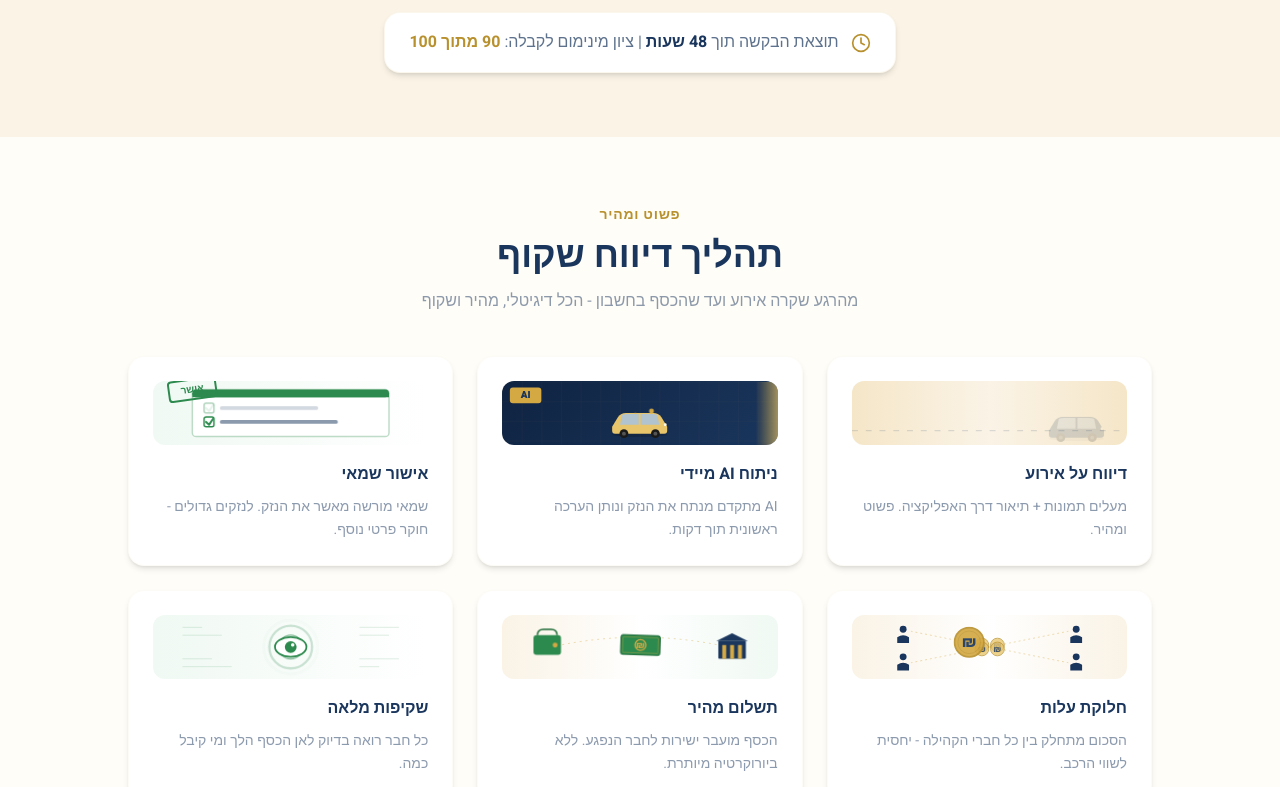
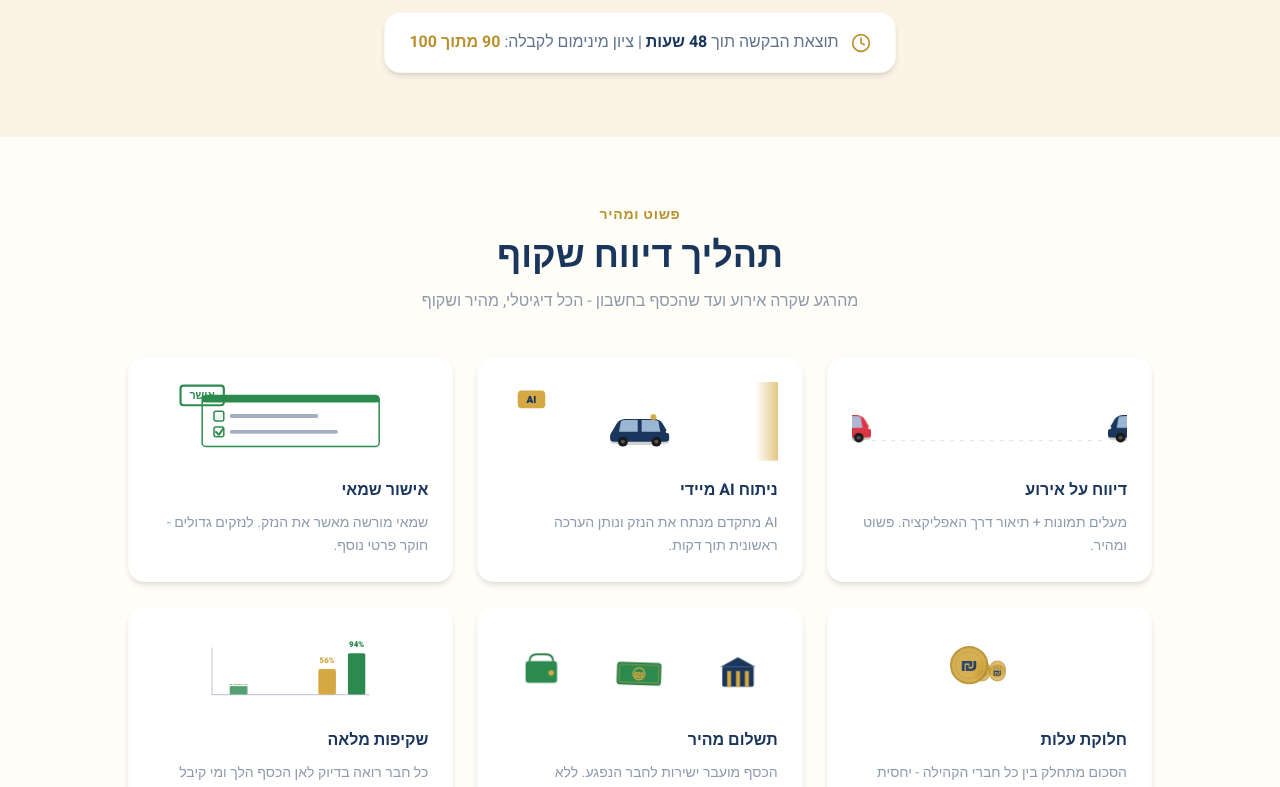
Before and after one commit to netanelmazuz7/alumot-shibolim, a Next.js app: page / in a window 1280 px wide. Shown: the part 3208-3995 px from the top of the page. Built offline with nearby package versions, Linux system fonts and the light colour scheme.

Commit message:
Major content updates: brand rename, accessibility, FAQ cleanup

```diff
--- a/src/app/page.tsx
+++ b/src/app/page.tsx
@@ -227,7 +227,7 @@
               <div className="absolute -top-4 -right-4 w-12 h-12 bg-gold rounded-2xl flex items-center justify-center text-white font-black text-xl shadow-lg">
                 3
               </div>
-              <div className="w-20 h-20 rounded-2xl bg-primary/10 flex items-center justify-center mb-6">
+              <div className="w-20 h-20 rounded-2xl bg-gold/10 flex items-center justify-center mb-6">
                 <SavingTogetherAnimation />
               </div>
               <h3 className="text-xl font-bold text-primary mb-3">
--- a/src/components/HomeAnimations.tsx
+++ b/src/components/HomeAnimations.tsx
@@ -1,48 +1,30 @@
 "use client";
 
 /**
- * Polished SVG animations for the homepage.
- * Every animation is a single viewBox-scaled SVG - predictable at any size,
- * no emoji, consistent palette, smooth easing.
+ * Clean, minimal SVG animations for the homepage.
+ * No backgrounds on strips - they sit directly on the white card.
  */
 
 /* =========================================================
-   Icons that sit inside a small circular badge (80x80)
+   Badge-sized animations (80x80 inside colored circles)
    ========================================================= */
 
-/** מוגנים יחד - שני אנשים רכונים פנימה סביב מגן פועם */
+/** מוגנים יחד - שני אנשים רכונים סביב מגן פועם */
 export function ProtectedTogetherAnimation() {
   return (
-    <svg
-      viewBox="0 0 120 80"
-      className="w-full h-full"
-      aria-hidden="true"
-    >
-      {/* Left person */}
+    <svg viewBox="0 0 120 80" className="w-full h-full" aria-hidden="true">
       <g className="anim-lean-left" style={{ color: "#2d8a4e" }}>
         <circle cx="22" cy="30" r="7" fill="currentColor" />
-        <path
-          d="M 12 44 Q 22 39 32 44 L 32 62 L 12 62 Z"
-          fill="currentColor"
-        />
+        <path d="M 12 44 Q 22 39 32 44 L 32 62 L 12 62 Z" fill="currentColor" />
       </g>
-      {/* Right person */}
       <g className="anim-lean-right" style={{ color: "#2d8a4e" }}>
         <circle cx="98" cy="30" r="7" fill="currentColor" />
-        <path
-          d="M 88 44 Q 98 39 108 44 L 108 62 L 88 62 Z"
-          fill="currentColor"
-        />
+        <path d="M 88 44 Q 98 39 108 44 L 108 62 L 88 62 Z" fill="currentColor" />
       </g>
-      {/* Shield center */}
       <g className="anim-shield-breathe">
         <path
           d="M 60 18 L 78 26 L 78 44 Q 78 58 60 66 Q 42 58 42 44 L 42 26 Z"
           fill="#2d8a4e"
-        />
-        <path
-          d="M 60 18 L 78 26 L 78 44 Q 78 58 60 66 Q 42 58 42 44 L 42 26 Z"
-          fill="none"
           stroke="#1e6b38"
           strokeWidth="1.5"
         />
@@ -59,15 +41,10 @@
   );
 }
 
-/** חוסכים יחד - מטבעות נופלים על ערימה שגדלה */
+/** חוסכים יחד - מטבעות נופלים לערימה */
 export function SavingTogetherAnimation() {
   return (
-    <svg
-      viewBox="0 0 120 80"
-      className="w-full h-full"
-      aria-hidden="true"
-    >
-      {/* Falling coins */}
+    <svg viewBox="0 0 120 80" className="w-full h-full" aria-hidden="true">
       <g className="anim-coin-drop-1">
         <circle cx="60" cy="18" r="6.5" fill="#d4a843" stroke="#b8912e" strokeWidth="1.3" />
         <text x="60" y="22" textAnchor="middle" fontSize="9" fontWeight="900" fill="#1a365d">₪</text>
@@ -80,7 +57,6 @@
         <circle cx="78" cy="18" r="6.5" fill="#d4a843" stroke="#b8912e" strokeWidth="1.3" />
         <text x="78" y="22" textAnchor="middle" fontSize="9" fontWeight="900" fill="#1a365d">₪</text>
       </g>
-      {/* Stack growing */}
       <g className="anim-stack-rise">
         <ellipse cx="60" cy="64" rx="32" ry="4.5" fill="#b8912e" opacity="0.25" />
         <rect x="30" y="56" width="60" height="8" rx="4" fill="#d4a843" stroke="#b8912e" strokeWidth="1.2" />
@@ -92,24 +68,15 @@
 }
 
 /* =========================================================
-   Full-width strips for the claim process grid
-   Each strip is a single SVG, 280x64 viewBox, that scales to card width.
+   Process strips - clean SVGs on transparent background
+   Each is 280x80 viewBox, rendered full card width
    ========================================================= */
 
-const stripClass =
-  "w-full h-16 mb-4 rounded-xl";
-
-function StripFrame({
-  bg,
-  children,
-}: {
-  bg: string;
-  children: React.ReactNode;
-}) {
+function Strip({ children }: { children: React.ReactNode }) {
   return (
-    <div className={`${stripClass} overflow-hidden`} style={{ background: bg }}>
+    <div className="w-full h-20 mb-4">
       <svg
-        viewBox="0 0 280 64"
+        viewBox="0 0 280 80"
         preserveAspectRatio="xMidYMid meet"
         className="w-full h-full"
         aria-hidden="true"
@@ -120,305 +87,231 @@
   );
 }
 
-/** רכב מפורט וחזותי */
-function Car({
-  x,
-  y,
-  color,
-  flip = false,
-  className,
-}: {
-  x: number;
-  y: number;
-  color: string;
-  flip?: boolean;
-  className?: string;
-}) {
+/* ---- Shared: detailed car shape centered around (0,0) ---- */
+function CarGlyph({ color, flip = false }: { color: string; flip?: boolean }) {
   return (
-    <g
-      transform={`translate(${x} ${y})${flip ? " scale(-1 1)" : ""}`}
-      className={className}
-    >
-      {/* shadow */}
-      <ellipse cx="0" cy="20" rx="28" ry="2.5" fill="#000" opacity="0.15" />
-      {/* body */}
+    <g transform={flip ? "scale(-1 1)" : undefined}>
+      <ellipse cx="0" cy="22" rx="30" ry="2.5" fill="#000" opacity="0.18" />
       <path
-        d="M -28 12 L -22 2 Q -19 -2 -14 -2 L 14 -2 Q 19 -2 22 2 L 28 12 L 28 16 Q 28 19 25 19 L -25 19 Q -28 19 -28 16 Z"
+        d="M -30 14 L -23 2 Q -20 -2 -14 -2 L 14 -2 Q 20 -2 23 2 L 30 14 L 30 18 Q 30 21 27 21 L -27 21 Q -30 21 -30 18 Z"
         fill={color}
       />
-      {/* windows */}
-      <path
-        d="M -18 0 Q -16 -1 -13 -1 L -1 -1 L -1 10 L -20 10 Z"
-        fill="#a8c4e0"
-        opacity="0.85"
-      />
-      <path
-        d="M 1 -1 L 13 -1 Q 16 -1 18 0 L 20 10 L 1 10 Z"
-        fill="#a8c4e0"
-        opacity="0.85"
-      />
-      {/* wheels */}
-      <circle cx="-16" cy="19" r="4.5" fill="#1a1a1a" />
-      <circle cx="-16" cy="19" r="2" fill="#555" />
-      <circle cx="16" cy="19" r="4.5" fill="#1a1a1a" />
-      <circle cx="16" cy="19" r="2" fill="#555" />
-      {/* headlight */}
-      <circle cx="26" cy="10" r="1.5" fill="#fffbe6" />
+      <path d="M -19 0 Q -17 -1 -14 -1 L -2 -1 L -2 11 L -21 11 Z" fill="#a8c4e0" opacity="0.9" />
+      <path d="M 2 -1 L 14 -1 Q 17 -1 19 0 L 21 11 L 2 11 Z" fill="#a8c4e0" opacity="0.9" />
+      <circle cx="-17" cy="21" r="5" fill="#1a1a1a" />
+      <circle cx="-17" cy="21" r="2" fill="#555" />
+      <circle cx="17" cy="21" r="5" fill="#1a1a1a" />
+      <circle cx="17" cy="21" r="2" fill="#555" />
+      <circle cx="28" cy="11" r="1.5" fill="#fffbe6" />
     </g>
   );
 }
 
-/** 1. דיווח על אירוע - שני רכבים נוסעים זה מול זה ומתנגשים */
+/** 1. דיווח על אירוע - שני רכבים מכיוונים מנוגדים מתנגשים באמצע */
 export function CarsCollideStrip() {
   return (
-    <StripFrame bg="linear-gradient(90deg, #f5e6c8 0%, #faf3e6 50%, #f5e6c8 100%)">
-      {/* road lines */}
-      <line
-        x1="0"
-        y1="50"
-        x2="280"
-        y2="50"
-        stroke="#1a365d"
-        strokeOpacity="0.18"
-        strokeWidth="1"
-        strokeDasharray="6 8"
-      />
-      {/* Right-side car (blue) approaches from right */}
-      <g className="anim-car-r">
-        <Car x={220} y={38} color="#1a365d" />
+    <Strip>
+      {/* ground line */}
+      <line x1="20" y1="60" x2="260" y2="60" stroke="#1a365d" strokeOpacity="0.15" strokeWidth="1" strokeDasharray="4 6" />
+
+      {/* Left car - comes from left, moves toward center, bounces back */}
+      <g transform="translate(140 36)">
+        <g className="anim-car-from-left">
+          <g transform="translate(-30 0)">
+            <CarGlyph color="#dc3545" />
+          </g>
+        </g>
       </g>
-      {/* Left-side car (red) approaches from left, flipped */}
-      <g className="anim-car-l">
-        <Car x={60} y={38} color="#dc3545" flip />
+
+      {/* Right car - comes from right, moves toward center, bounces back */}
+      <g transform="translate(140 36)">
+        <g className="anim-car-from-right">
+          <g transform="translate(30 0)">
+            <CarGlyph color="#1a365d" flip />
+          </g>
+        </g>
       </g>
-      {/* Impact sparks at center */}
-      <g className="anim-spark" transform="translate(140 36)">
-        <line x1="0" y1="0" x2="0" y2="-12" stroke="#d4a843" strokeWidth="2" strokeLinecap="round" />
-        <line x1="0" y1="0" x2="8" y2="-8" stroke="#d4a843" strokeWidth="2" strokeLinecap="round" />
-        <line x1="0" y1="0" x2="-8" y2="-8" stroke="#d4a843" strokeWidth="2" strokeLinecap="round" />
-        <line x1="0" y1="0" x2="12" y2="0" stroke="#dc3545" strokeWidth="2" strokeLinecap="round" />
-        <line x1="0" y1="0" x2="-12" y2="0" stroke="#dc3545" strokeWidth="2" strokeLinecap="round" />
-        <circle cx="0" cy="0" r="3" fill="#d4a843" />
+
+      {/* Impact burst at center */}
+      <g className="anim-impact" transform="translate(140 34)">
+        <line x1="0" y1="0" x2="0" y2="-14" stroke="#d4a843" strokeWidth="2.5" strokeLinecap="round" />
+        <line x1="0" y1="0" x2="10" y2="-10" stroke="#d4a843" strokeWidth="2.5" strokeLinecap="round" />
+        <line x1="0" y1="0" x2="-10" y2="-10" stroke="#d4a843" strokeWidth="2.5" strokeLinecap="round" />
+        <line x1="0" y1="0" x2="14" y2="0" stroke="#dc3545" strokeWidth="2.5" strokeLinecap="round" />
+        <line x1="0" y1="0" x2="-14" y2="0" stroke="#dc3545" strokeWidth="2.5" strokeLinecap="round" />
       </g>
-    </StripFrame>
+    </Strip>
   );
 }
 
-/** 2. ניתוח AI - רכב במרכז, קרן סריקה עוברת מעליו, נקודות זיהוי */
+/** 2. ניתוח AI - רכב באמצע, קרן סריקה עוברת מעליו */
 export function AIScanStrip() {
   return (
-    <StripFrame bg="linear-gradient(135deg, #0f2341 0%, #1a365d 100%)">
-      {/* tech grid */}
+    <Strip>
       <defs>
-        <pattern id="grid" width="20" height="20" patternUnits="userSpaceOnUse">
-          <path d="M 20 0 L 0 0 0 20" fill="none" stroke="#d4a843" strokeOpacity="0.12" strokeWidth="0.5" />
-        </pattern>
         <linearGradient id="scanGrad" x1="0" x2="1" y1="0" y2="0">
           <stop offset="0%" stopColor="#d4a843" stopOpacity="0" />
-          <stop offset="50%" stopColor="#e8c46a" stopOpacity="0.9" />
+          <stop offset="50%" stopColor="#d4a843" stopOpacity="0.85" />
           <stop offset="100%" stopColor="#d4a843" stopOpacity="0" />
         </linearGradient>
       </defs>
-      <rect width="280" height="64" fill="url(#grid)" />
 
-      {/* Centered car */}
-      <g transform="translate(140 34)">
-        <Car x={0} y={0} color="#e8c46a" />
+      <g transform="translate(140 40)">
+        <CarGlyph color="#1a365d" />
       </g>
 
-      {/* Detection dots on car */}
-      <circle cx="128" cy="32" r="2.5" fill="#d4a843" className="anim-dot-1">
-        <title>detect</title>
-      </circle>
-      <circle cx="152" cy="30" r="2.5" fill="#d4a843" className="anim-dot-2" />
-      <circle cx="140" cy="46" r="2.5" fill="#d4a843" className="anim-dot-3" />
+      {/* Detection dots appearing in sequence */}
+      <circle cx="126" cy="38" r="3" fill="#d4a843" className="anim-dot-1" />
+      <circle cx="154" cy="36" r="3" fill="#d4a843" className="anim-dot-2" />
+      <circle cx="140" cy="52" r="3" fill="#d4a843" className="anim-dot-3" />
 
-      {/* Scan beam */}
-      <rect
-        x="-60"
-        y="0"
-        width="60"
-        height="64"
-        fill="url(#scanGrad)"
-        className="anim-scan-sweep"
-      />
+      {/* Scan beam sweep */}
+      <rect x="-60" y="0" width="60" height="80" fill="url(#scanGrad)" className="anim-scan-sweep" />
 
-      {/* AI label */}
-      <g transform="translate(18 14)">
-        <rect x="-10" y="-8" width="32" height="16" rx="3" fill="#d4a843" />
-        <text x="6" y="3" textAnchor="middle" fontSize="10" fontWeight="900" fill="#1a365d">AI</text>
+      {/* Small AI badge */}
+      <g transform="translate(30 18)">
+        <rect x="-14" y="-9" width="28" height="18" rx="4" fill="#d4a843" />
+        <text x="0" y="4" textAnchor="middle" fontSize="10" fontWeight="900" fill="#1a365d">AI</text>
       </g>
-    </StripFrame>
+    </Strip>
   );
 }
 
-/** 3. אישור שמאי - checklist של 3 שורות שמסמנות ✓ ברצף */
+/** 3. אישור שמאי - רשימת checkboxes שמסמנות ברצף + חותמת אישור */
 export function AppraiserStrip() {
   return (
-    <StripFrame bg="linear-gradient(90deg, #f0f9f3 0%, #ffffff 100%)">
-      {/* Document */}
-      <g transform="translate(40 8)">
-        <rect x="0" y="0" width="200" height="48" rx="4" fill="white" stroke="#2d8a4e" strokeOpacity="0.3" strokeWidth="1.5" />
-        {/* Header bar */}
-        <rect x="0" y="0" width="200" height="8" rx="4" fill="#2d8a4e" />
-        <rect x="0" y="4" width="200" height="4" fill="#2d8a4e" />
+    <Strip>
+      <g transform="translate(50 14)">
+        {/* Document outline */}
+        <rect x="0" y="0" width="180" height="52" rx="4" fill="white" stroke="#2d8a4e" strokeWidth="1.5" />
+        <rect x="0" y="0" width="180" height="7" rx="4" fill="#2d8a4e" />
+        <rect x="0" y="3" width="180" height="4" fill="#2d8a4e" />
 
         {/* Row 1 */}
-        <g className="anim-row-1">
-          <rect x="12" y="14" width="10" height="10" rx="2" fill="none" stroke="#2d8a4e" strokeWidth="1.5" />
-          <rect x="28" y="17" width="100" height="4" rx="2" fill="#1a365d" opacity="0.5" />
-        </g>
-        <path d="M 14 19 L 17 22 L 21 16" stroke="#2d8a4e" strokeWidth="2" strokeLinecap="round" strokeLinejoin="round" fill="none" className="anim-check-1" />
+        <rect x="12" y="16" width="10" height="10" rx="2" fill="none" stroke="#2d8a4e" strokeWidth="1.5" />
+        <rect x="28" y="19" width="90" height="4" rx="2" fill="#1a365d" opacity="0.4" />
+        <path d="M 14 21 L 17 24 L 21 18" stroke="#2d8a4e" strokeWidth="2" strokeLinecap="round" strokeLinejoin="round" fill="none" className="anim-check-1" />
 
         {/* Row 2 */}
-        <g className="anim-row-2">
-          <rect x="12" y="28" width="10" height="10" rx="2" fill="none" stroke="#2d8a4e" strokeWidth="1.5" />
-          <rect x="28" y="31" width="120" height="4" rx="2" fill="#1a365d" opacity="0.5" />
-        </g>
-        <path d="M 14 33 L 17 36 L 21 30" stroke="#2d8a4e" strokeWidth="2" strokeLinecap="round" strokeLinejoin="round" fill="none" className="anim-check-2" />
+        <rect x="12" y="32" width="10" height="10" rx="2" fill="none" stroke="#2d8a4e" strokeWidth="1.5" />
+        <rect x="28" y="35" width="110" height="4" rx="2" fill="#1a365d" opacity="0.4" />
+        <path d="M 14 37 L 17 40 L 21 34" stroke="#2d8a4e" strokeWidth="2" strokeLinecap="round" strokeLinejoin="round" fill="none" className="anim-check-2" />
 
         {/* Approved stamp */}
-        <g className="anim-check-3" transform="translate(170 30)">
-          <rect x="-24" y="-10" width="48" height="20" rx="3" fill="none" stroke="#2d8a4e" strokeWidth="2" transform="rotate(-8)" />
-          <text x="0" y="3" textAnchor="middle" fontSize="10" fontWeight="900" fill="#2d8a4e" transform="rotate(-8)">אושר</text>
+        <g className="anim-check-3" transform="translate(148 30) rotate(-8)">
+          <rect x="-22" y="-10" width="44" height="20" rx="3" fill="none" stroke="#2d8a4e" strokeWidth="2.2" />
+          <text x="0" y="4" textAnchor="middle" fontSize="11" fontWeight="900" fill="#2d8a4e">אושר</text>
         </g>
       </g>
-    </StripFrame>
+    </Strip>
   );
 }
 
-/** 4. חלוקת עלות - מטבע מרכזי שמתחלק לחברים מסביב */
+/** 4. חלוקת עלות - מטבע גדול שמתחלק ל-4 מטבעות שעפים החוצה */
 export function CostDivideStrip() {
   return (
-    <StripFrame bg="linear-gradient(90deg, #faf3e6 0%, #ffffff 50%, #faf3e6 100%)">
-      {/* Dashed paths from center to 4 corners */}
-      <g stroke="#d4a843" strokeOpacity="0.4" strokeDasharray="2 3" strokeWidth="1" fill="none">
-        <line x1="140" y1="32" x2="60" y2="16" />
-        <line x1="140" y1="32" x2="220" y2="16" />
-        <line x1="140" y1="32" x2="60" y2="48" />
-        <line x1="140" y1="32" x2="220" y2="48" />
-      </g>
-
-      {/* 4 recipient people */}
-      {[
-        { x: 52, y: 18 },
-        { x: 228, y: 18 },
-        { x: 52, y: 46 },
-        { x: 228, y: 46 },
-      ].map((p, i) => (
-        <g key={i} transform={`translate(${p.x} ${p.y})`}>
-          <circle cx="0" cy="-4" r="3.5" fill="#1a365d" />
-          <path d="M -6 4 Q 0 0 6 4 L 6 10 L -6 10 Z" fill="#1a365d" />
-        </g>
-      ))}
-
-      {/* Splitting coins */}
-      <g transform="translate(140 32)">
+    <Strip>
+      {/* Central coin that divides */}
+      <g transform="translate(140 40)">
+        {/* 4 flying pieces */}
         <g className="anim-split-tl">
-          <MiniCoin />
+          <circle r="8" fill="#d4a843" stroke="#b8912e" strokeWidth="1.2" />
+          <text y="3" textAnchor="middle" fontSize="9" fontWeight="900" fill="#1a365d">₪</text>
         </g>
         <g className="anim-split-tr">
-          <MiniCoin />
+          <circle r="8" fill="#d4a843" stroke="#b8912e" strokeWidth="1.2" />
+          <text y="3" textAnchor="middle" fontSize="9" fontWeight="900" fill="#1a365d">₪</text>
         </g>
         <g className="anim-split-bl">
-          <MiniCoin />
+          <circle r="8" fill="#d4a843" stroke="#b8912e" strokeWidth="1.2" />
+          <text y="3" textAnchor="middle" fontSize="9" fontWeight="900" fill="#1a365d">₪</text>
         </g>
         <g className="anim-split-br">
-          <MiniCoin />
+          <circle r="8" fill="#d4a843" stroke="#b8912e" strokeWidth="1.2" />
+          <text y="3" textAnchor="middle" fontSize="9" fontWeight="900" fill="#1a365d">₪</text>
         </g>
 
-        {/* Central coin */}
+        {/* The big coin that pulses before splitting */}
         <g className="anim-center-pulse">
-          <circle r="13" fill="#d4a843" stroke="#b8912e" strokeWidth="1.5" />
-          <circle r="10" fill="none" stroke="#b8912e" strokeWidth="0.8" opacity="0.6" />
-          <text y="4" textAnchor="middle" fontSize="13" fontWeight="900" fill="#1a365d">₪</text>
+          <circle r="16" fill="#d4a843" stroke="#b8912e" strokeWidth="2" />
+          <circle r="12" fill="none" stroke="#b8912e" strokeWidth="0.8" opacity="0.6" />
+          <text y="5" textAnchor="middle" fontSize="15" fontWeight="900" fill="#1a365d">₪</text>
         </g>
       </g>
-    </StripFrame>
+    </Strip>
   );
 }
 
-function MiniCoin() {
+/** 5. תשלום מהיר - שטר עף מבנק לארנק */
+export function FastPaymentStrip() {
   return (
-    <g>
-      <circle r="7" fill="#e8c46a" stroke="#b8912e" strokeWidth="1" />
-      <text y="3" textAnchor="middle" fontSize="8" fontWeight="900" fill="#1a365d">₪</text>
-    </g>
+    <Strip>
+      {/* Bank on right */}
+      <g transform="translate(240 28)" className="anim-endpoint">
+        <rect x="-16" y="8" width="32" height="20" rx="1.5" fill="#1a365d" />
+        <path d="M -18 8 L 0 -2 L 18 8 Z" fill="#1a365d" />
+        <rect x="-11" y="12" width="4" height="16" fill="#d4a843" />
+        <rect x="-2" y="12" width="4" height="16" fill="#d4a843" />
+        <rect x="7" y="12" width="4" height="16" fill="#d4a843" />
+      </g>
+
+      {/* Wallet on left */}
+      <g transform="translate(40 32)" className="anim-endpoint">
+        <rect x="-16" y="-2" width="32" height="22" rx="3" fill="#2d8a4e" />
+        <path d="M -12 -2 Q -12 -9 -4 -9 L 4 -9 Q 12 -9 12 -2" fill="none" stroke="#1e6b38" strokeWidth="1.8" />
+        <circle cx="10" cy="10" r="2.8" fill="#d4a843" />
+      </g>
+
+      {/* Banknote flying from bank to wallet */}
+      <g className="anim-money-travel">
+        <g transform="translate(140 40)">
+          <rect x="-22" y="-11" width="44" height="22" rx="2" fill="#2d8a4e" stroke="#1e6b38" strokeWidth="1" />
+          <rect x="-20" y="-9" width="40" height="18" rx="1" fill="none" stroke="#d4a843" strokeOpacity="0.7" strokeWidth="0.7" />
+          <circle cx="0" cy="0" r="6" fill="none" stroke="#d4a843" strokeWidth="1.4" />
+          <text y="4" textAnchor="middle" fontSize="10" fontWeight="900" fill="#d4a843">₪</text>
+        </g>
+      </g>
+    </Strip>
   );
 }
 
-/** 5. תשלום מהיר - שטר עף מבנק ליד המקבל לאורך נתיב מקווקו */
-export function FastPaymentStrip() {
+/** 6. שקיפות מלאה - גרף עמודות צומח (נתונים חשופים) */
+export function TransparencyStrip() {
   return (
-    <StripFrame bg="linear-gradient(90deg, #faf3e6 0%, #ffffff 50%, #f0f9f3 100%)">
-      {/* Dotted trajectory */}
-      <path
-        d="M 230 32 Q 140 12 50 32"
-        stroke="#d4a843"
-        strokeOpacity="0.4"
-        strokeDasharray="2 4"
-        strokeWidth="1"
-        fill="none"
-      />
+    <Strip>
+      {/* Axis */}
+      <line x1="60" y1="64" x2="220" y2="64" stroke="#1a365d" strokeOpacity="0.25" strokeWidth="1.2" />
+      <line x1="60" y1="16" x2="60" y2="64" stroke="#1a365d" strokeOpacity="0.25" strokeWidth="1.2" />
 
-      {/* Right: Bank building */}
-      <g transform="translate(234 20)" className="anim-endpoint">
-        <rect x="-14" y="6" width="28" height="18" rx="1" fill="#1a365d" />
-        <path d="M -16 6 L 0 -2 L 16 6 Z" fill="#1a365d" />
-        <rect x="-10" y="10" width="4" height="14" fill="#d4a843" />
-        <rect x="-2" y="10" width="4" height="14" fill="#d4a843" />
-        <rect x="6" y="10" width="4" height="14" fill="#d4a843" />
+      {/* Bar 1 */}
+      <g className="anim-bar-grow-1">
+        <rect x="78" y="20" width="18" height="44" rx="2" fill="#2d8a4e" />
+        <text x="87" y="14" textAnchor="middle" fontSize="8" fontWeight="900" fill="#2d8a4e">100%</text>
       </g>
 
-      {/* Left: Wallet receiving */}
-      <g transform="translate(46 20)" className="anim-endpoint">
-        <rect x="-14" y="0" width="28" height="20" rx="3" fill="#2d8a4e" />
-        <path d="M -10 0 Q -10 -6 -4 -6 L 4 -6 Q 10 -6 10 0" fill="none" stroke="#1e6b38" strokeWidth="1.5" />
-        <circle cx="8" cy="10" r="2.5" fill="#d4a843" />
+      {/* Bar 2 */}
+      <g className="anim-bar-grow-2">
+        <rect x="108" y="32" width="18" height="32" rx="2" fill="#d4a843" />
+        <text x="117" y="26" textAnchor="middle" fontSize="8" fontWeight="900" fill="#d4a843">72%</text>
       </g>
 
-      {/* Flying banknote */}
-      <g className="anim-money-travel" style={{ transformOrigin: "140px 32px" }}>
-        <g transform="translate(140 32)">
-          <rect x="-20" y="-10" width="40" height="20" rx="2" fill="#2d8a4e" stroke="#1e6b38" strokeWidth="1" />
-          <rect x="-18" y="-8" width="36" height="16" rx="1" fill="none" stroke="#d4a843" strokeOpacity="0.6" strokeWidth="0.6" />
-          <circle cx="0" cy="0" r="5.5" fill="none" stroke="#d4a843" strokeWidth="1.3" />
-          <text y="3" textAnchor="middle" fontSize="9" fontWeight="900" fill="#d4a843">₪</text>
-        </g>
+      {/* Bar 3 */}
+      <g className="anim-bar-grow-3">
+        <rect x="138" y="26" width="18" height="38" rx="2" fill="#2d8a4e" />
+        <text x="147" y="20" textAnchor="middle" fontSize="8" fontWeight="900" fill="#2d8a4e">88%</text>
       </g>
-    </StripFrame>
+
+      {/* Bar 4 */}
+      <g className="anim-bar-grow-4">
+        <rect x="168" y="38" width="18" height="26" rx="2" fill="#d4a843" />
+        <text x="177" y="32" textAnchor="middle" fontSize="8" fontWeight="900" fill="#d4a843">56%</text>
+      </g>
+
+      {/* Bar 5 */}
+      <g className="anim-bar-grow-5">
+        <rect x="198" y="22" width="18" height="42" rx="2" fill="#2d8a4e" />
+        <text x="207" y="16" textAnchor="middle" fontSize="8" fontWeight="900" fill="#2d8a4e">94%</text>
+      </g>
+    </Strip>
   );
 }
-
-/** 6. שקיפות מלאה - עין עם טבעות שמתרחבות מסביב */
-export function TransparencyStrip() {
-  return (
-    <StripFrame bg="linear-gradient(90deg, #f0f9f3 0%, #ffffff 100%)">
-      {/* Background data ticks - subtle transparency */}
-      <g opacity="0.15" stroke="#2d8a4e" strokeWidth="1">
-        <line x1="30" y1="12" x2="50" y2="12" />
-        <line x1="30" y1="20" x2="70" y2="20" />
-        <line x1="30" y1="44" x2="60" y2="44" />
-        <line x1="30" y1="52" x2="80" y2="52" />
-        <line x1="210" y1="12" x2="250" y2="12" />
-        <line x1="210" y1="20" x2="240" y2="20" />
-        <line x1="210" y1="44" x2="250" y2="44" />
-        <line x1="210" y1="52" x2="230" y2="52" />
-      </g>
-
-      {/* Expanding rings */}
-      <g transform="translate(140 32)">
-        <circle r="14" fill="none" stroke="#2d8a4e" strokeWidth="1.5" className="anim-ring-1" />
-        <circle r="14" fill="none" stroke="#2d8a4e" strokeWidth="1.5" className="anim-ring-2" />
-        <circle r="14" fill="none" stroke="#2d8a4e" strokeWidth="1.5" className="anim-ring-3" />
-
-        {/* Eye */}
-        <g className="anim-eye-blink">
-          <ellipse cx="0" cy="0" rx="16" ry="10" fill="white" stroke="#2d8a4e" strokeWidth="1.8" />
-          <circle cx="0" cy="0" r="6" fill="#2d8a4e" />
-          <circle cx="2" cy="-2" r="1.8" fill="white" />
-        </g>
-      </g>
-    </StripFrame>
-  );
-}
```
Also changed, not shown: src/app/globals.css (+34 -54 lines).
